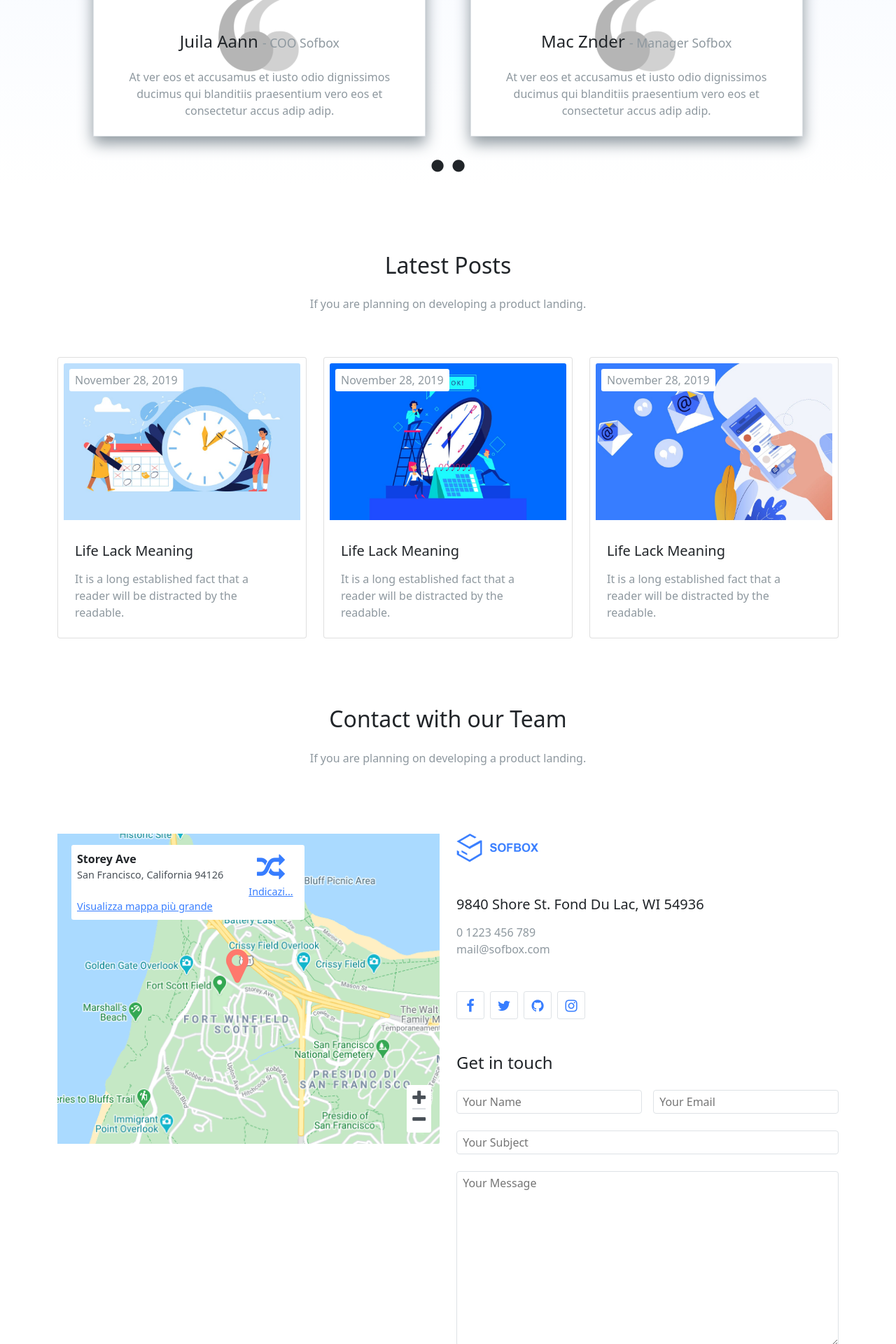
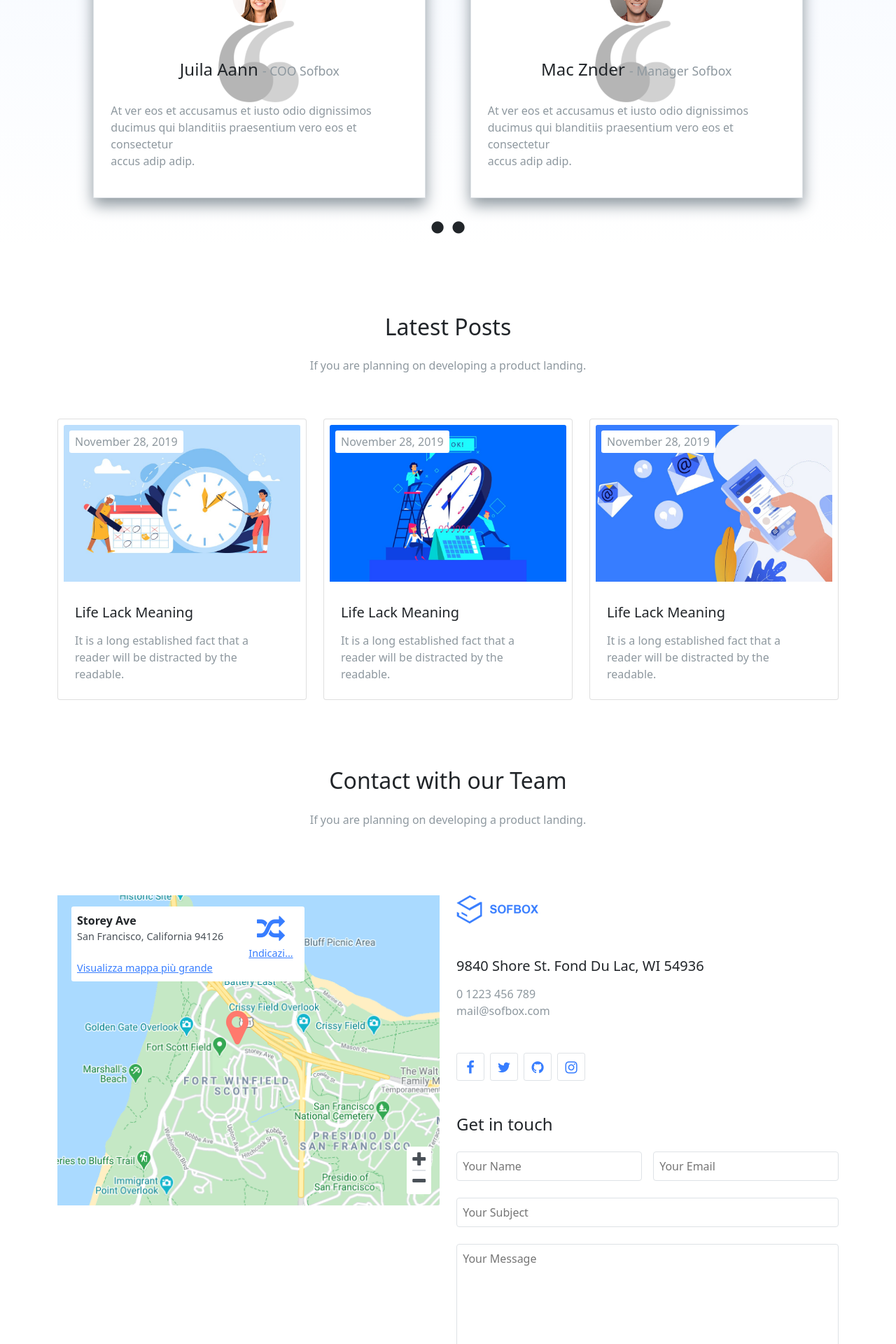
Before and after one commit to nicosanji/proj-html-vuejs, a Vue app: page / in a window 1280 px wide. Shown: the part 2820-4740 px from the top of the page at 70% size. Built offline with nearby package versions, Linux system fonts and the light colour scheme.

Commit message:
DEF. 1.1: sistemazioni grafiche

```diff
--- a/src/components/Contact.vue
+++ b/src/components/Contact.vue
@@ -78,23 +78,23 @@
         <h4 class="mb-4">Get in touch</h4>
         <div class="d-flex justify-content-between gap-3 mb-4">
           <input
-            class="border rounded p-1 w-50"
+            class="border rounded p-1 w-50 py-2"
             type="name"
             placeholder=" Your Name"
           />
           <input
-            class="border rounded p-1 w-50"
+            class="border rounded p-1 w-50 py-2"
             type="email"
             placeholder=" Your Email"
           />
         </div>
         <input
-          class="border rounded p-1 w-100 mb-4"
+          class="border rounded p-1 w-100 mb-4 py-2"
           type="text"
           placeholder=" Your Subject"
         />
         <textarea
-          class="border rounded p-1 w-100 mb-4"
+          class="border rounded p-1 w-100 mb-4 py-2"
           placeholder=" Your Message"
           cols="30"
           rows="10"
--- a/src/components/Posts.vue
+++ b/src/components/Posts.vue
@@ -23,8 +23,9 @@
             <div class="card-body">
               <h5 class="card-title my-3">Life Lack Meaning</h5>
               <p class="card-text pe-5">
-                It is a long established fact that a reader will be distracted
-                by the readable.
+                It is a long established fact that a<br />
+                reader will be distracted by the<br />
+                readable.
               </p>
             </div>
           </div>
@@ -44,8 +45,9 @@
             <div class="card-body">
               <h5 class="card-title my-3">Life Lack Meaning</h5>
               <p class="card-text pe-5">
-                It is a long established fact that a reader will be distracted
-                by the readable.
+                It is a long established fact that a<br />
+                reader will be distracted by the<br />
+                readable.
               </p>
             </div>
           </div>
@@ -65,8 +67,9 @@
             <div class="card-body">
               <h5 class="card-title my-3">Life Lack Meaning</h5>
               <p class="card-text pe-5">
-                It is a long established fact that a reader will be distracted
-                by the readable.
+                It is a long established fact that a<br />
+                reader will be distracted by the<br />
+                readable.
               </p>
             </div>
           </div>
--- a/src/components/Testimonials.vue
+++ b/src/components/Testimonials.vue
@@ -4,8 +4,8 @@
     <div class="w-50 mx-auto mb-5">
       <h2 class="text-center">Our Testimonials</h2>
       <p class="text-center mt-4">
-        If you are planning on developing a product landing app or website, take
-        a look at this beautiful-crafted
+        If you are planning on developing a product landing app or website,<br />
+        take a look at this beautiful-crafted
       </p>
     </div>
     <div class="container pt-5">
@@ -19,9 +19,10 @@
             alt="test-w-img"
           />
           <h4 class="mb-3">Juila Aann <span>- COO Sofbox</span></h4>
-          <p class="text-center pt-2">
-            At ver eos et accusamus et iusto odio dignissimos ducimus qui
-            blanditiis praesentium vero eos et consectetur accus adip adip.
+          <p class="py-3">
+            At ver eos et accusamus et iusto odio dignissimos <br />
+            ducimus qui blanditiis praesentium vero eos et consectetur <br />
+            accus adip adip.
           </p>
         </div>
         <div
@@ -33,9 +34,10 @@
             alt="test-w-img"
           />
           <h4 class="mb-3">Mac Znder <span>- Manager Sofbox</span></h4>
-          <p class="text-center pt-2">
-            At ver eos et accusamus et iusto odio dignissimos ducimus qui
-            blanditiis praesentium vero eos et consectetur accus adip adip.
+          <p class="py-3">
+            At ver eos et accusamus et iusto odio dignissimos <br />
+            ducimus qui blanditiis praesentium vero eos et consectetur <br />
+            accus adip adip.
           </p>
         </div>
       </div>
@@ -79,6 +81,7 @@ export default {
     box-shadow: 0 10px 20px #8e989f;
     img {
       width: 20%;
+      margin-top: 2.5rem;
     }
     span {
       font-size: 1.1rem;
```
Also changed, not shown: 6 other files (tests, documents, lock files or other folders).
